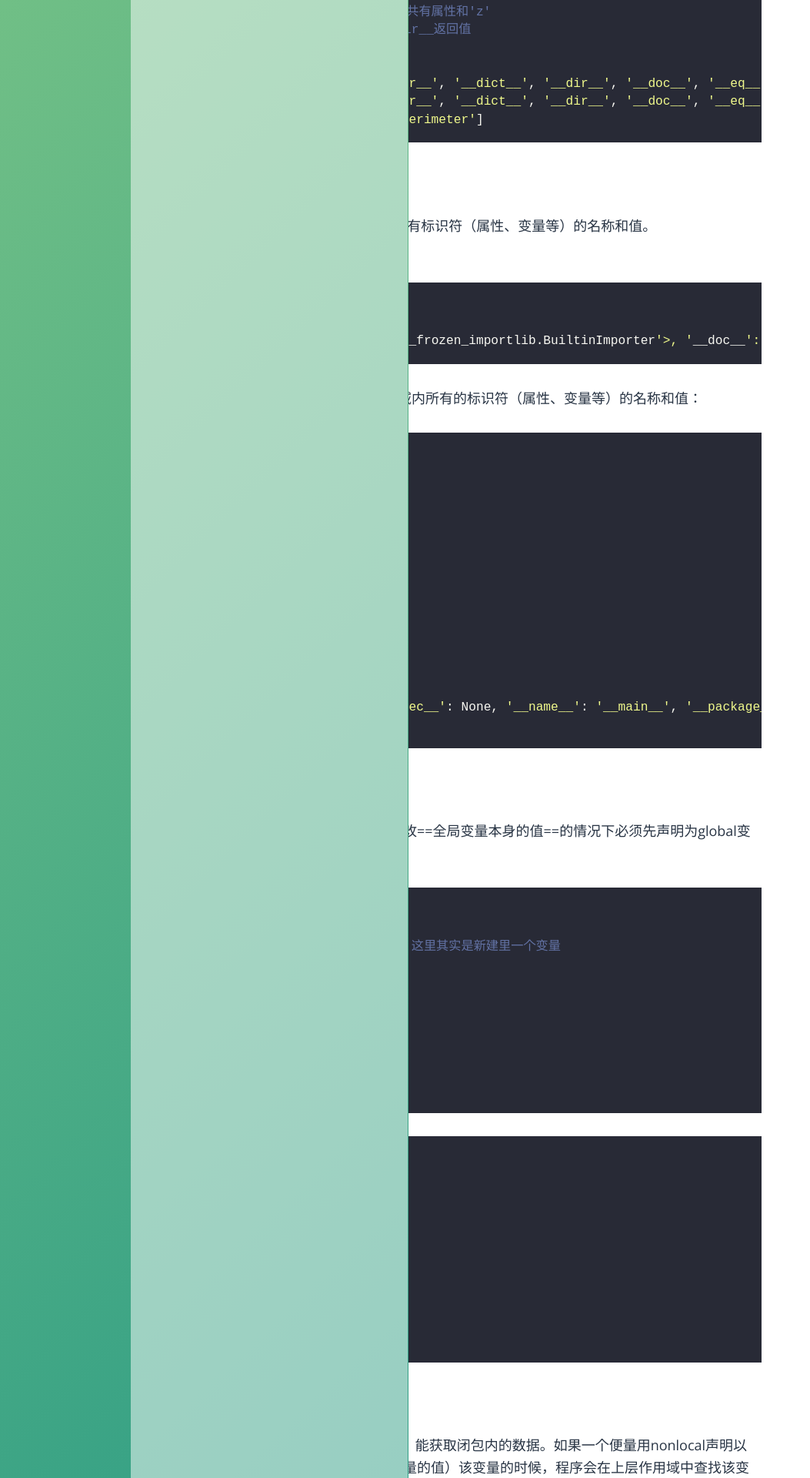
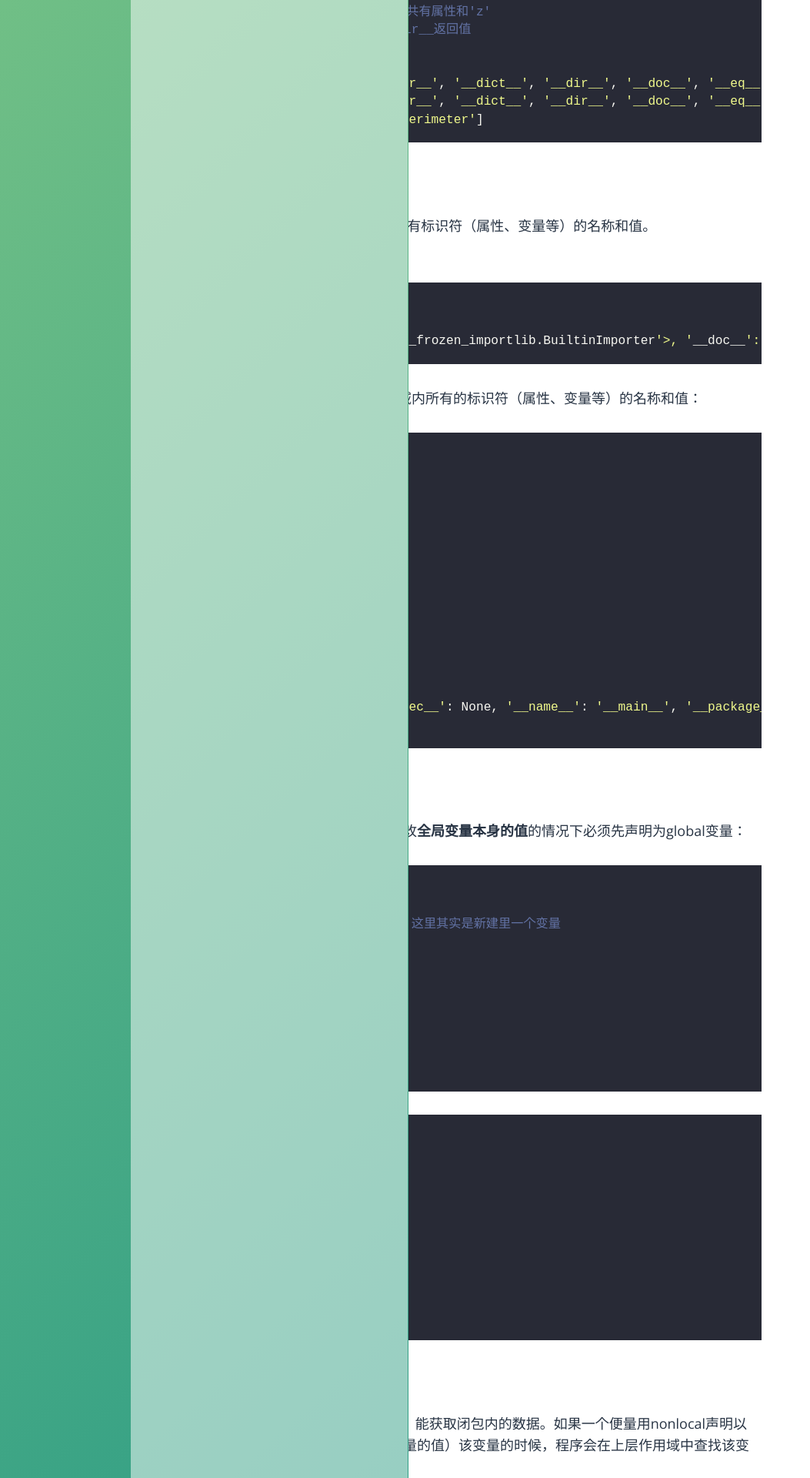
Before and after one commit to SunnyLuo007/sunnyluo007.github.io, a Jekyll site: the page built from _posts/Python/2017-04-28-vars-and-relate-func.md, in a window 1280 px wide. Shown: the part 3080-5000 px from the top of the page at 77% size, without its empty margins (0-1053 px from the left). Built offline with Jekyll 4.4.1, drawn with Linux system fonts in a browser that asks for light colours; some web fonts are replaced.

````diff
--- a/_posts/Python/2017-04-28-vars-and-relate-func.md
+++ b/_posts/Python/2017-04-28-vars-and-relate-func.md
@@ -150,7 +150,7 @@ outer()
 ```
 
 ### global
-这个最常用。局部变量需要修改==全局变量本身的值==的情况下必须先声明为global变量：
+这个最常用。局部变量需要修改**全局变量本身的值**的情况下必须先声明为global变量：
 
 ```py
 a = 'x'
@@ -180,7 +180,7 @@ x
 ```
 ### nonlocal
 这是python3的一种特殊写法，能获取闭包内的数据。如果一个便量用nonlocal声明以后，在需要使用（包括修改变量的值）该变量的时候，程序会在上层作用域中查找该变量。
-==注意:==
+**注意:**
 nonlocal声明的变量不能延伸到模块级别，也就是不能使用全局变量，防止它污染全局作用域。这个函数其实是与global函数互为补充作用。
 
 ```py
````
